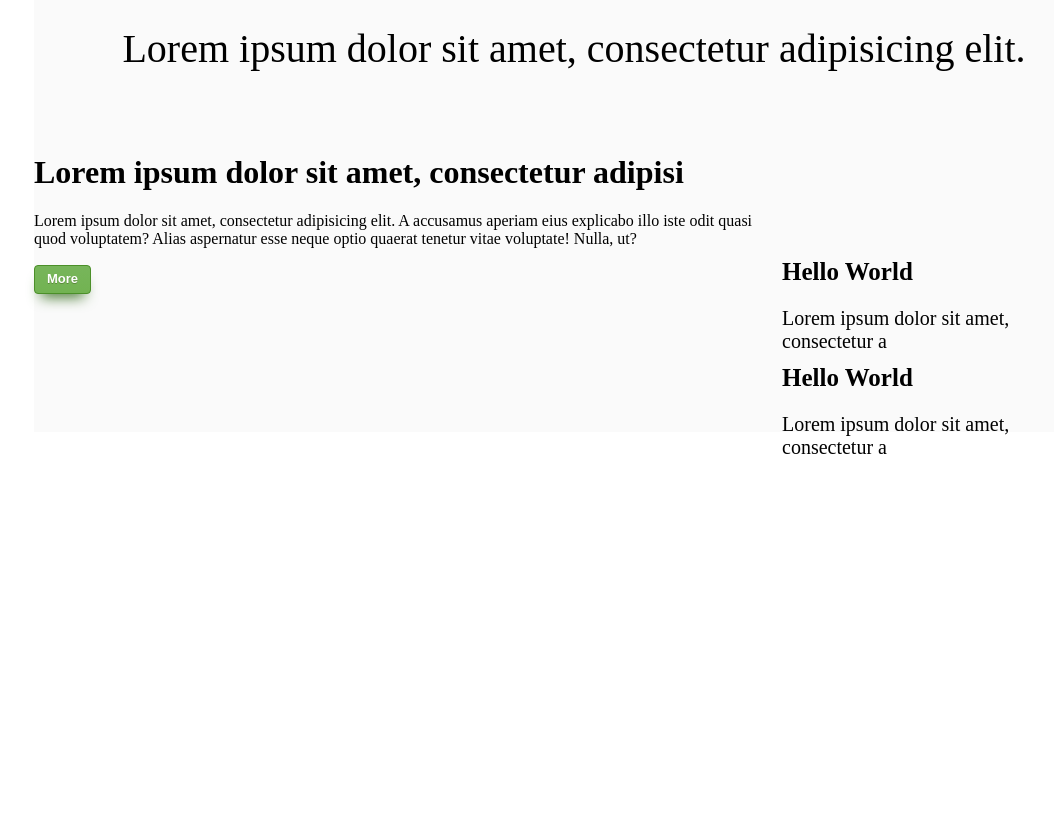
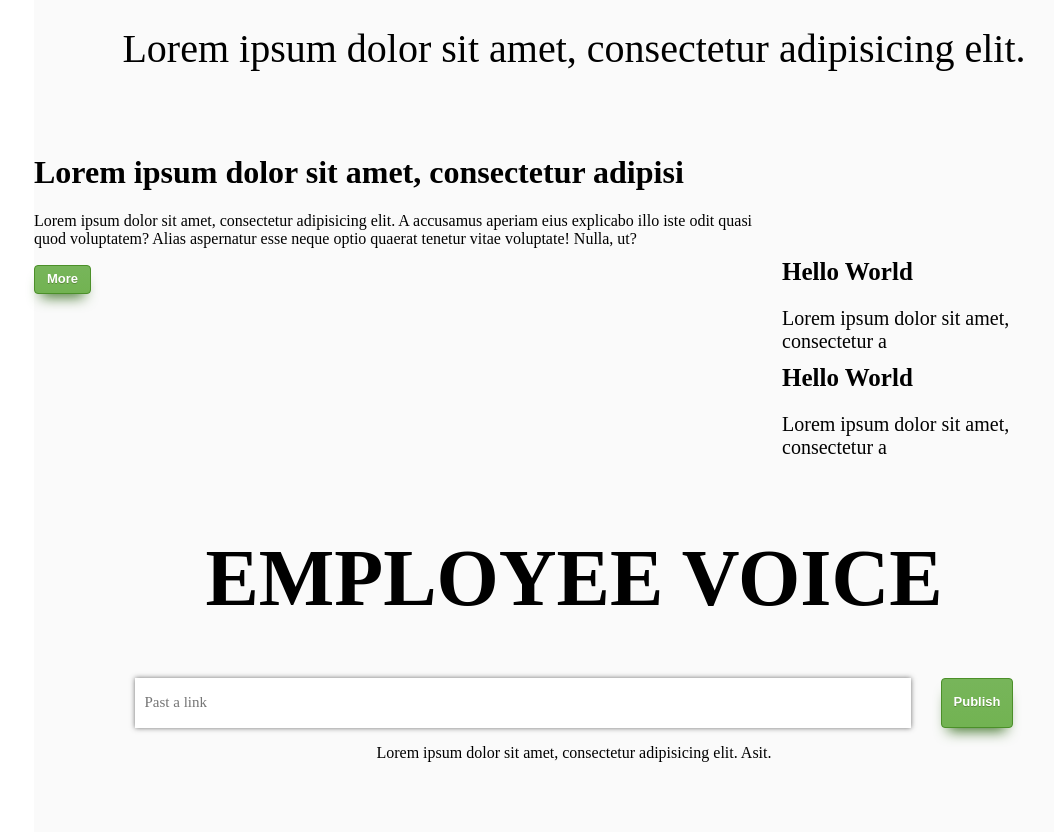
Before and after one commit to amm834/real-world-web-wireframe, a plain HTML site: page index.html in a window 1280 px wide. Shown: the part 1611-2443 px from the top of the page, without its empty margins (66-1120 px from the left). Before the commit the page ends 2070 px from the top, so only its background shows below. Drawn offline with Linux system fonts and the light colour scheme.

Commit message:
Employ box done

```diff
--- a/index.html
+++ b/index.html
@@ -123,6 +123,14 @@
             </div>
         </div>
     </div>
+    <div id="employ-box">
+        <h1>Employee Voice</h1>
+        <div id="employ-input-box">
+            <input type="text" class="employee-input" placeholder="Past a link">
+            <button class="btn-slide">Publish</button>
+        </div>
+        <p>Lorem ipsum dolor sit amet, consectetur adipisicing elit. Asit.</p>
+    </div>
 </div>
 </body>
 </html>
--- a/style.css
+++ b/style.css
@@ -227,3 +227,40 @@ nav {
     height: 33%;
     margin-bottom: 20px;
 }
+
+/*end of segment*/
+#employ-box {
+    height: 300px;
+    margin-top: 100px;
+}
+
+#employ-box h1 {
+    font-size: 80px;
+    text-transform: uppercase;
+    text-align: center;
+}
+
+#employ-input-box {
+    display: flex;
+    justify-content: center;
+}
+
+.employee-input {
+    width: 70%;
+    height: 30px;
+    margin-right: 30px;
+    padding: 10px;
+    font-size: 15px;
+    border-width: 1px;
+    border-color: #CCCCCC;
+    background-color: #FFFFFF;
+    color: #000000;
+    border-style: hidden;
+    border-radius: 0px;
+    box-shadow: 0px 0px 5px rgba(66, 66, 66, .75);
+
+}
+
+#employ-box p {
+    text-align: center;
+}
```
